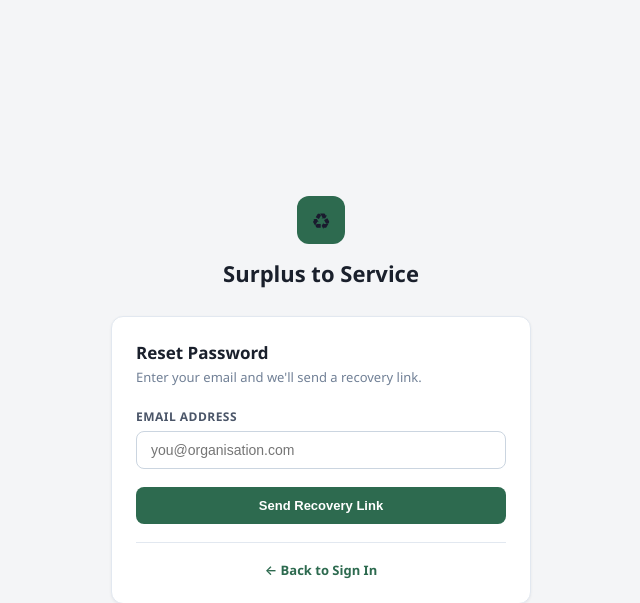
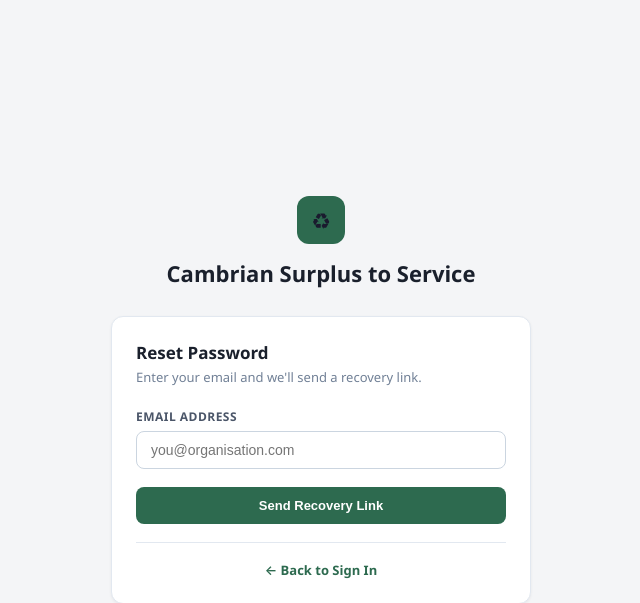
Before and after one commit to smbhargavi25ds-max/SURPLUS_TO_SERVICE-Nothing-is-wasted-Everything-is-shared, a Flask app: page /forgot-password in a window 1280 px wide. Shown: the top 603 px of the page, without its empty margins (319-959 px from the left). Run offline with Flask 3, Linux system fonts and the light colour scheme.

Commit message:
Update header text in forgot_password.html

```diff
--- a/templates/forgot_password.html
+++ b/templates/forgot_password.html
@@ -6,7 +6,7 @@
 
     <div style="text-align: center; margin-bottom: 28px;">
       <div style="width: 48px; height: 48px; background: #2d6a4f; border-radius: 12px; display: flex; align-items: center; justify-content: center; font-size: 22px; margin: 0 auto 14px;">♻</div>
-      <h1 style="font-size: 22px; font-weight: 700; color: #1a202c; margin-bottom: 4px;">Surplus to Service</h1>
+      <h1 style="font-size: 22px; font-weight: 700; color: #1a202c; margin-bottom: 4px;"> Cambrian Surplus to Service</h1>
     </div>
 
     <div class="card">
```
